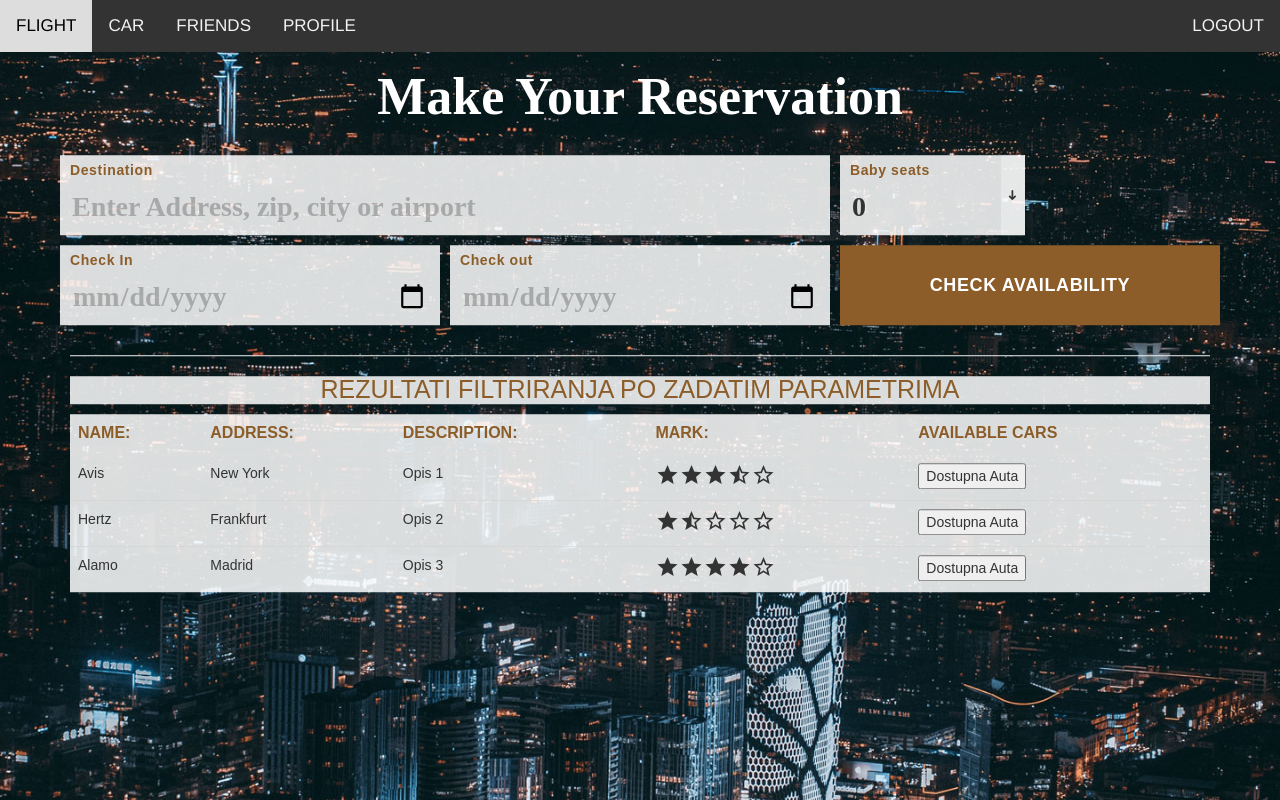
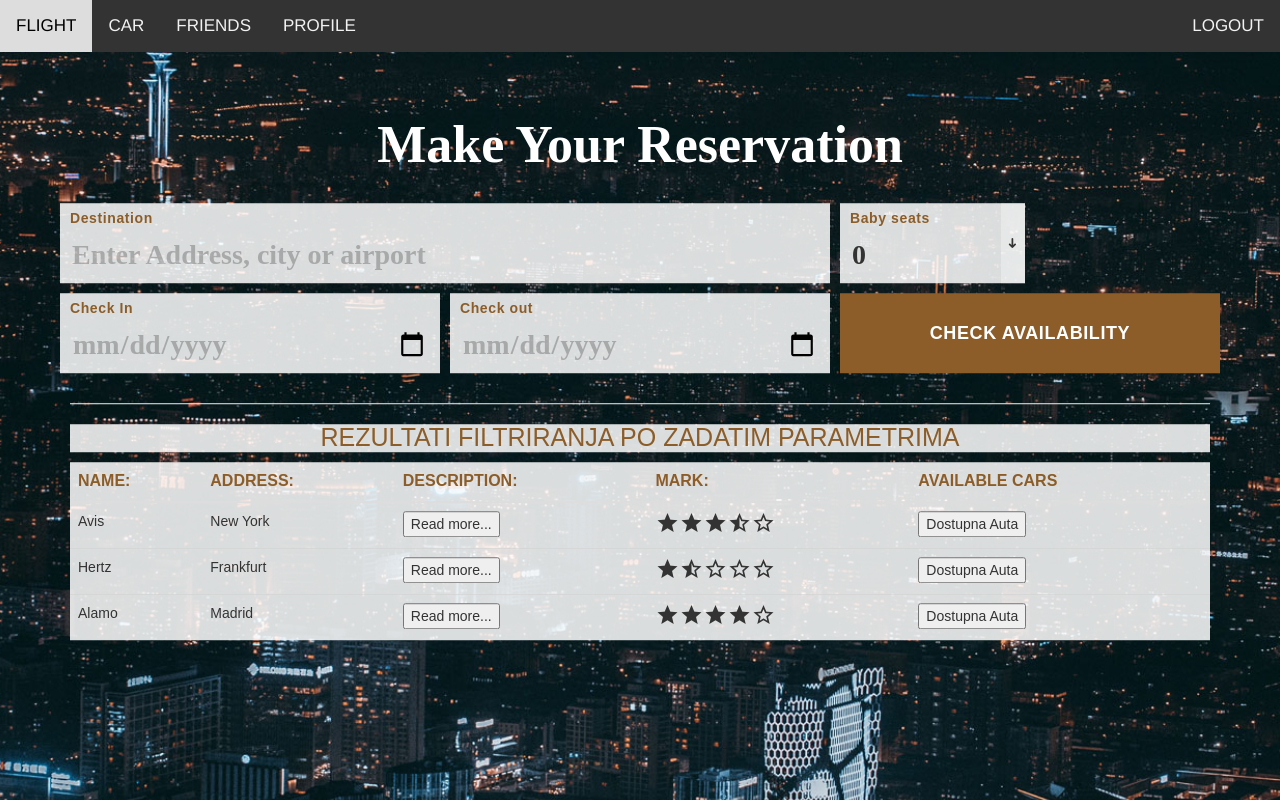
Before and after one commit to KovacevicLazar/PUSGS_projekat, an Angular app in the folder projekat/: page /regus/1/rent-a-car in a window 1280 px wide. Shown: the top 800 px of the page. Built offline with nearby package versions, Linux system fonts and the light colour scheme.

Commit message:
finese male

```diff
--- a/projekat/src/app/componente/airlane/airline/airline.component.css
+++ b/projekat/src/app/componente/airlane/airline/airline.component.css
@@ -1,6 +1,6 @@
 .section {
 	position: relative;
-	height: 100vh;
+	height: 120vh;
 }
 
 .section .section-center {
--- a/projekat/src/app/componente/airline-filtered/airline-filtered.component.html
+++ b/projekat/src/app/componente/airline-filtered/airline-filtered.component.html
@@ -15,7 +15,12 @@
         <tr *ngFor="let airline of allAirline">
             <td>{{airline.name}}</td>
             <td>{{airline.address}}</td>
-            <td>{{airline.description}}</td>
+            <td>
+                <!-- Prenos id-ja kao parametra putanje komponenti -->
+                <button class="btndescriptioninfo" routerLink="/hotel/{{airline.id}}/ds">
+                    Read more...
+                </button>
+            </td>
             <td>
                 <div class="profile-stars">
                     <!-- START NO 1-->
--- a/projekat/src/app/componente/rent-a-car-filtered/rent-a-car-filtered/rent-a-car-filtered.component.html
+++ b/projekat/src/app/componente/rent-a-car-filtered/rent-a-car-filtered/rent-a-car-filtered.component.html
@@ -15,7 +15,12 @@
         <tr *ngFor="let rentcars of allrentcars">
             <td>{{rentcars.name}}</td>
             <td>{{rentcars.address}}</td>
-            <td>{{rentcars.description}}</td>
+            <td>
+                <!-- Prenos id-ja kao parametra putanje komponenti -->
+                <button class="btndescricarsinfo" routerLink="/hotel/{{rentcars.id}}/ds">
+                   Read more...
+                </button>
+            </td>
             <td>
                 <div class="profile-stars">
                     <!-- START NO 1-->
--- a/projekat/src/app/componente/rent-a-car/rent-a-car/rent-a-car.component.css
+++ b/projekat/src/app/componente/rent-a-car/rent-a-car/rent-a-car.component.css
@@ -1,7 +1,7 @@
 .section {
 	position: relative;
 	background-image: url("../../../../assets/images/back1.jpg");
-	height: 120vh;
+	height: 140vh;
 }
 
 
--- a/projekat/src/app/componente/rent-a-car/rent-a-car/rent-a-car.component.html
+++ b/projekat/src/app/componente/rent-a-car/rent-a-car/rent-a-car.component.html
@@ -23,7 +23,7 @@
 								<div class="col-md-8">
 									<div class="form-group">
 										<span class="form-label">Destination</span>
-										<input class="form-control" type="text" placeholder="Enter Address, zip, city or airport">
+										<input class="form-control" type="text" placeholder="Enter Address, city or airport">
 									</div>
 								</div>
 
```
